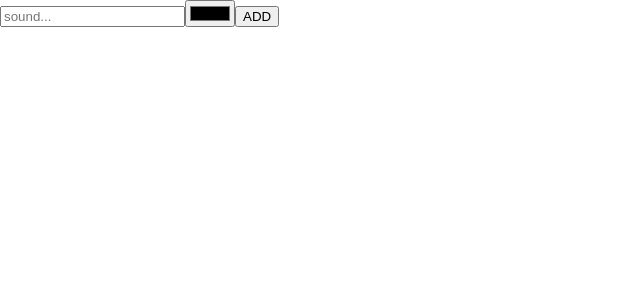
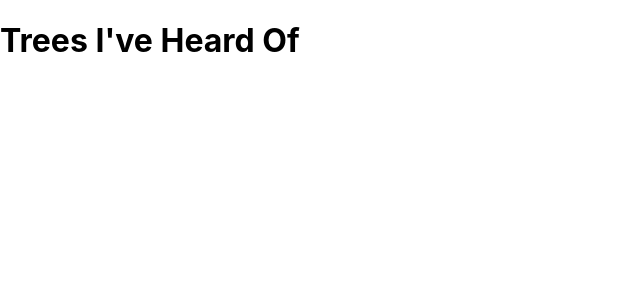
Before and after one commit to ernestoguevara92/reactHooks, a React (Create React App) app: page / in a window 1280 px wide. Shown: the top 300 px of the page, without its empty margins (0-640 px from the left). Built offline with nearby package versions, Linux system fonts and the light colour scheme.

Commit message:
Placing data in context

```diff
--- a/src/index.js
+++ b/src/index.js
@@ -1,33 +1,30 @@
-import React, { useState } from 'react';
+import React, { createContext } from 'react';
 import ReactDOM from 'react-dom/client';
 import './index.css';
-import {useInput} from "./useInput";
 
+export const TreesContext = createContext();
+
+const trees = [
+  {id: "1", type: "Maple"},
+  {id: "2", type: "Oak"},
+  {id: "3", type: "Family"},
+  {id: "4", type: "Component"}
+]
 
 function App() {
 
-  const [titleProps, resetTitle] = useInput("");
-  const [colorProps, resetColor] = useInput("#000000");
 
-  const submit = (e) => {
-    e.preventDefault();
-    alert(`${titleProps.value} sounds like ${colorProps.value}`);
-    resetTitle();
-    resetColor();
-  };
 
   return (
-    <form onSubmit={submit}>
-      <input {...titleProps} type="text" placeholder="sound..." />
-      <input {...colorProps} type="color"  />
-      <button>ADD</button>
-    </form>
+    <div>
+      <h1>Trees I've Heard Of</h1>
+    </div>
   );
 }
 
 const root = ReactDOM.createRoot(document.getElementById('root'));
 root.render(
-  <React.StrictMode>
+  <TreesContext.Provider value={trees}>
     <App />
-  </React.StrictMode>
+  </TreesContext.Provider>
 );
```
